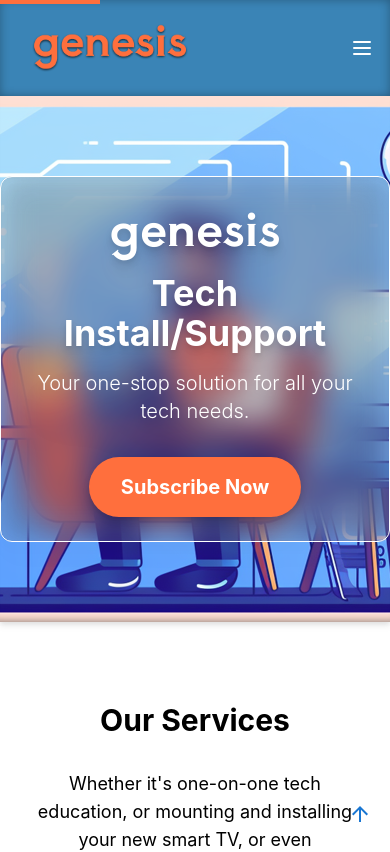
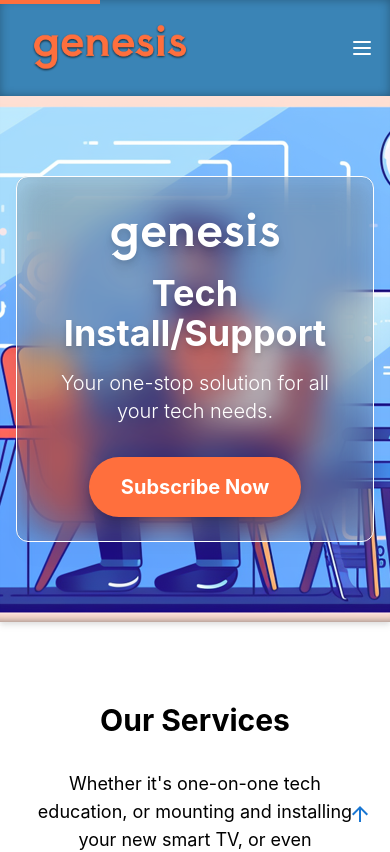
Before and after one commit to MonkeyCrumbs999/Genesis-Tech-Support, a React (Create React App) app: page / in a window 390 px wide. Shown: the top 852 px of the page. Built offline with nearby package versions, Linux system fonts and the light colour scheme.

Commit message:
fixed mobile width

```diff
--- a/src/components/Home.js
+++ b/src/components/Home.js
@@ -19,7 +19,7 @@ function Home() {
         style={{
           backgroundImage: `url(${HeroImage})`,
         }}>
-        <div className="bg-white bg-opacity-10 backdrop-blur-lg rounded-xl shadow-inner p-6 text-center text-white px-6 border-[1px] border-white drop-shadow-xl backdrop-brightness-75">
+        <div className="bg-white bg-opacity-10 backdrop-blur-lg rounded-xl shadow-inner p-6 text-center text-white px-6 border-[1px] border-white drop-shadow-xl backdrop-brightness-75 ml-4 mr-4">
           <h1 className="text-5xl md:text-6xl mb-6 drop-shadow-md font-aoboshi">
             genesis
           </h1>
```
